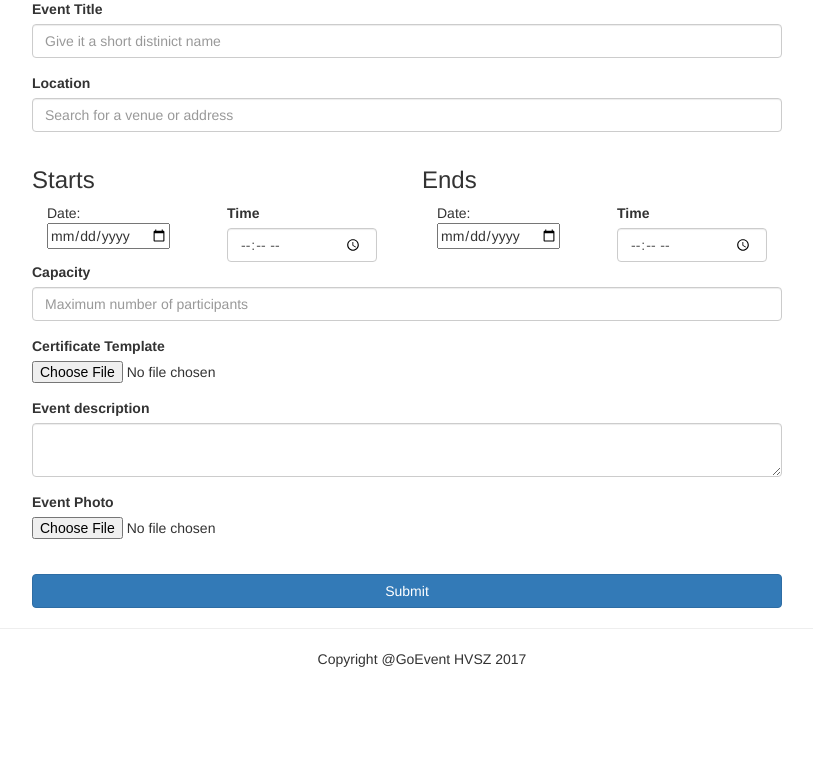
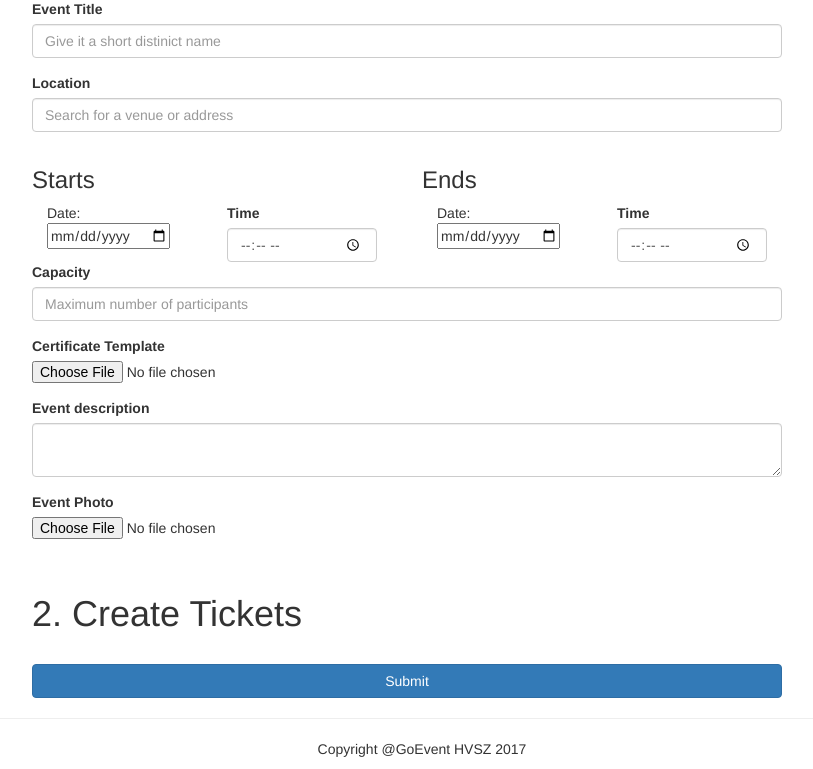
Before and after one commit to vitorizkiimanda/GoEvent, a PHP site: page /GoEvent/pages/create_event in a window 1280 px wide. Shown: the part 143-912 px from the top of the page, without its empty margins (233-1046 px from the left). Before the commit the page ends 810 px from the top, so only its background shows below. Run offline with PHP 8.4, Linux system fonts and the light colour scheme; some libraries are stand-ins or nearby versions.

Commit message:
updating

```diff
--- a/css/style_goevent.css
+++ b/css/style_goevent.css
@@ -22,3 +22,7 @@ html, body {
 #middle {
   padding-top: 20vh;
 }
+
+#sample{
+  width: 100vw;
+}
--- a/pages/create_event/index.php
+++ b/pages/create_event/index.php
@@ -31,7 +31,7 @@
   <link rel="stylesheet" href="//code.jquery.com/ui/1.12.1/themes/base/jquery-ui.css">
   <link rel="stylesheet" href="/resources/demos/style.css">
   <script src="https://code.jquery.com/jquery-1.12.4.js"></script>
-  <script src="https://code.jquery.com/ui/1.12.1/jquery-ui.js"></script>
+  <!-- <script src="https://code.jquery.com/ui/1.12.1/jquery-ui.js"></script> -->
   <script>
   $( function() {
     $( "#datepicker" ).datepicker();
@@ -55,7 +55,7 @@
             <span class="icon-bar"></span>
             <span class="icon-bar"></span>
           </button>
-          <a class="navbar-brand" id="goevent_color" href="../../index.html">GoEvent</a>
+          <a class="navbar-brand" id="goevent_color" href="../../">GoEvent</a>
         </div>
 
         <!-- Collect the nav links, forms, and other content for toggling -->
@@ -133,11 +133,23 @@
                 </textarea>
             </div>
 
+            <!-- Rich text editor -->
+
+            <div class="container" id="sample">
+              <script type="text/javascript" src="http://js.nicedit.com/nicEdit-latest.js"></script> <script type="text/javascript">
+            //<![CDATA[
+                    bkLib.onDomLoaded(function() { nicEditors.allTextAreas() });
+              //]]>
+              </script>
+            </div>
+
             <div class="form-group">
                 <label for="exampleInputFile">Event Photo</label>
                 <input type="file" name="event_photo" accept="image/*" id="exampleInputFile">
             </div>
 
+            <br />
+            <h1>2. Create Tickets</h1>
             <br />
             <button type="submit" class="btn btn-primary btn-round btn-block">Submit</button>
         </form>
```
